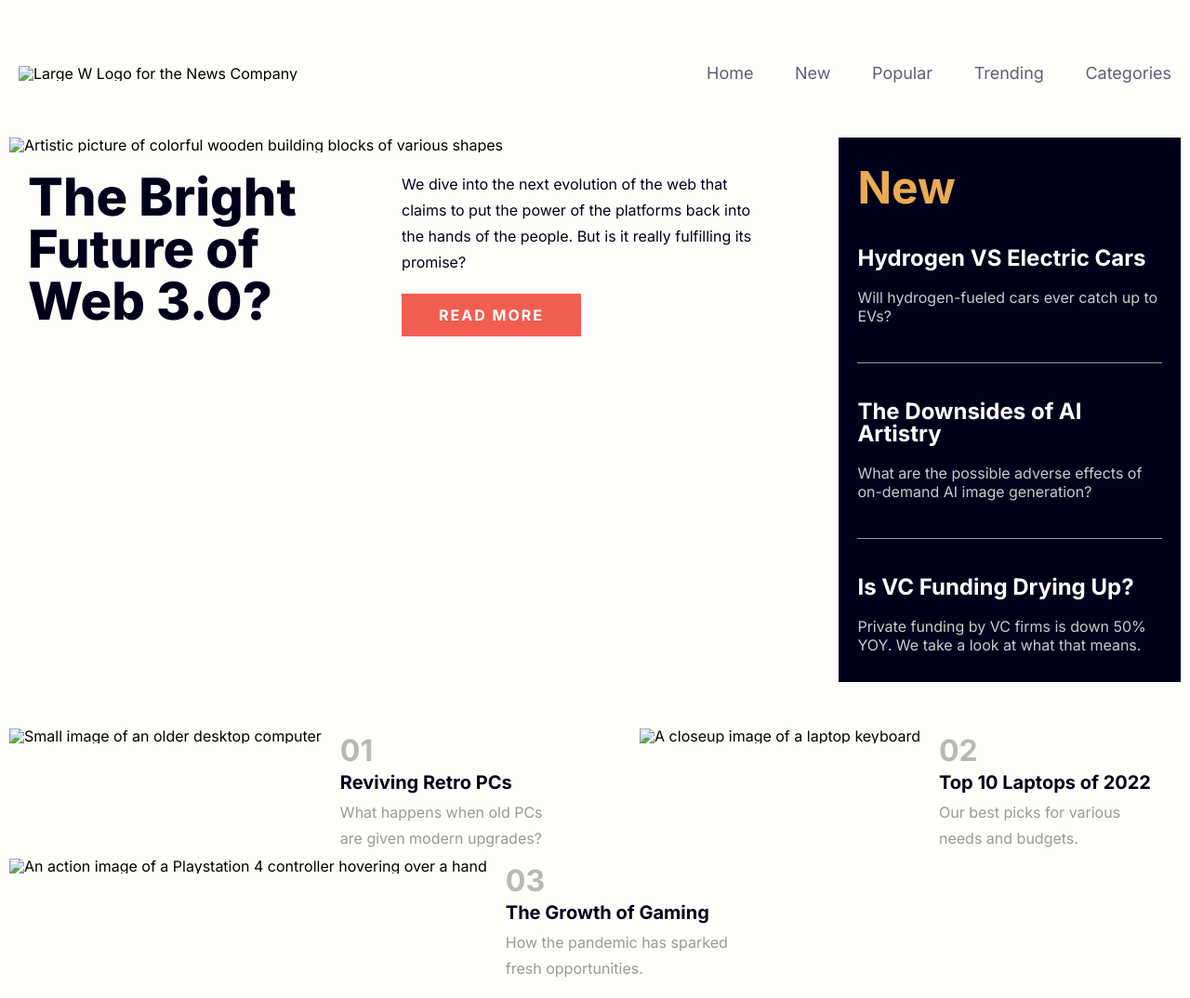
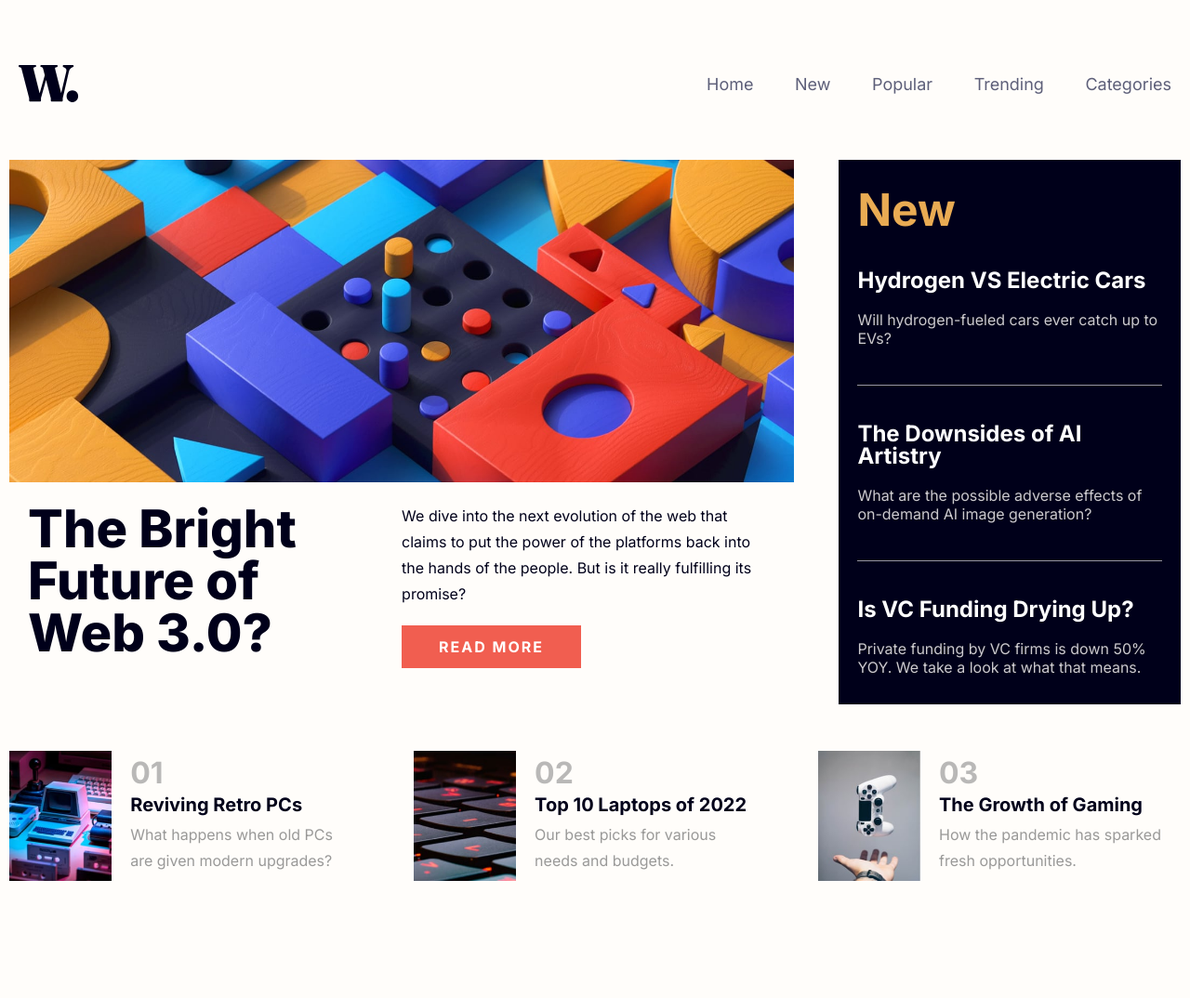
Before and after one commit to Fqthom/News, a plain HTML site: page index.html in a window 1280 px wide. Shown: the whole page at 93% size. After the commit the page ends 958 px from the top, so only its background shows below. Drawn offline with Linux system fonts and the light colour scheme; the site is published under a folder, as on GitHub Pages, so addresses that start at the root find nothing.

Commit message:
Update index.html

```diff
--- a/index.html
+++ b/index.html
@@ -23,7 +23,7 @@
     <header>
 
       <div class="logo">
-        <img src="/images/logo.svg" alt="Large W Logo for the News Company">
+        <img src="./images/logo.svg" alt="Large W Logo for the News Company">
       </div>
       <nav>
         <a href="#">Home</a>
@@ -55,8 +55,8 @@
 
     <main>
       <div class="herobox1">
-        <img src="/images/image-web-3-desktop.jpg" alt="Artistic picture of colorful wooden building blocks of various shapes" class="desktop">
-        <img src="/images/image-web-3-mobile.jpg" alt="Artistic picture of colorful wooden building blocks of various shapes" class="mobile">
+        <img src="./images/image-web-3-desktop.jpg" alt="Artistic picture of colorful wooden building blocks of various shapes" class="desktop">
+        <img src="./images/image-web-3-mobile.jpg" alt="Artistic picture of colorful wooden building blocks of various shapes" class="mobile">
         <div class="herotext">
           <div class="title">
             <h1>The Bright Future of Web 3.0?</h1>
@@ -94,7 +94,7 @@
       <div class="cards">
         <div class="card">
           <div class="cardimg">
-            <img src="/images/image-retro-pcs.jpg" alt="Small image of an older desktop computer">
+            <img src="./images/image-retro-pcs.jpg" alt="Small image of an older desktop computer">
           </div>
           <div class="cardtext">
             <h2>01</h2>
@@ -104,7 +104,7 @@
         </div>
         <div class="card">
           <div class="cardimg">
-            <img src="/images/image-top-laptops.jpg" alt="A closeup image of a laptop keyboard">
+            <img src="./images/image-top-laptops.jpg" alt="A closeup image of a laptop keyboard">
           </div>
           <div class="cardtext">
             <h2>02</h2>
@@ -114,7 +114,7 @@
         </div>
         <div class="card desktop">
           <div class="cardimg">
-            <img src="/images/image-gaming-growth.jpg" alt="An action image of a Playstation 4 controller hovering over a hand">
+            <img src="./images/image-gaming-growth.jpg" alt="An action image of a Playstation 4 controller hovering over a hand">
           </div>
           <div class="cardtext">
             <h2>03</h2>
```
